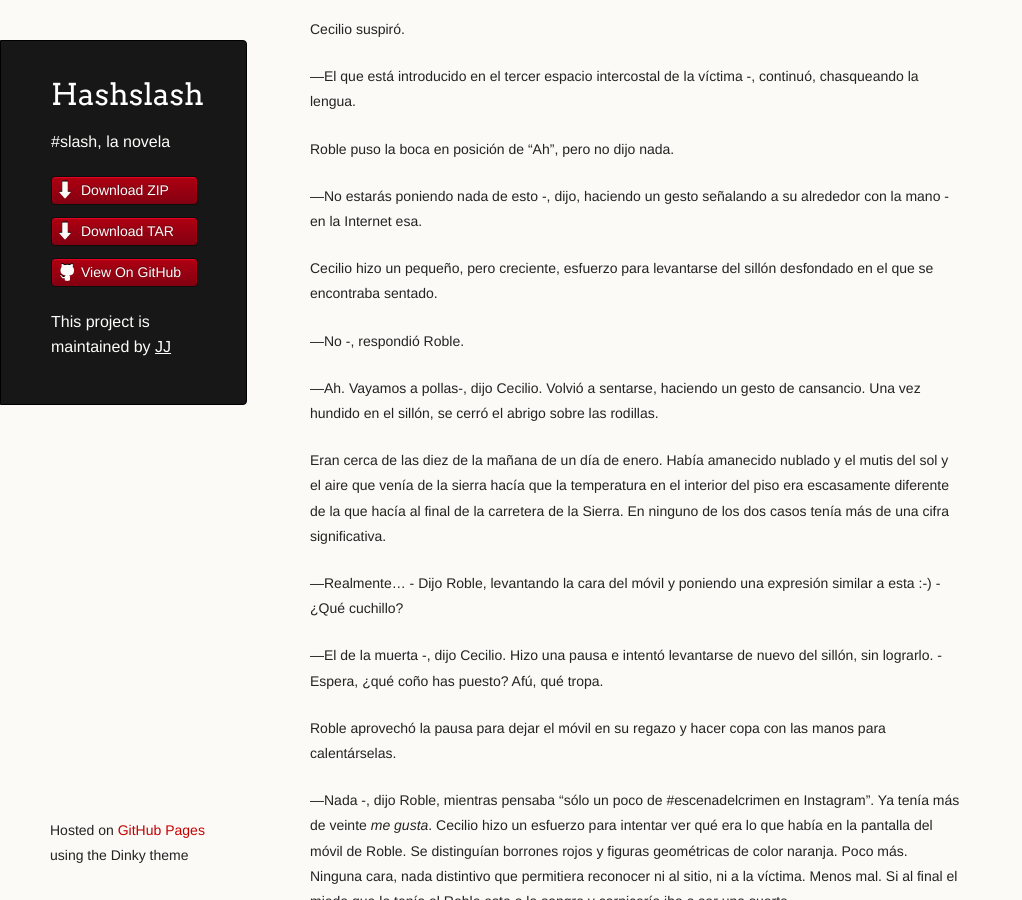
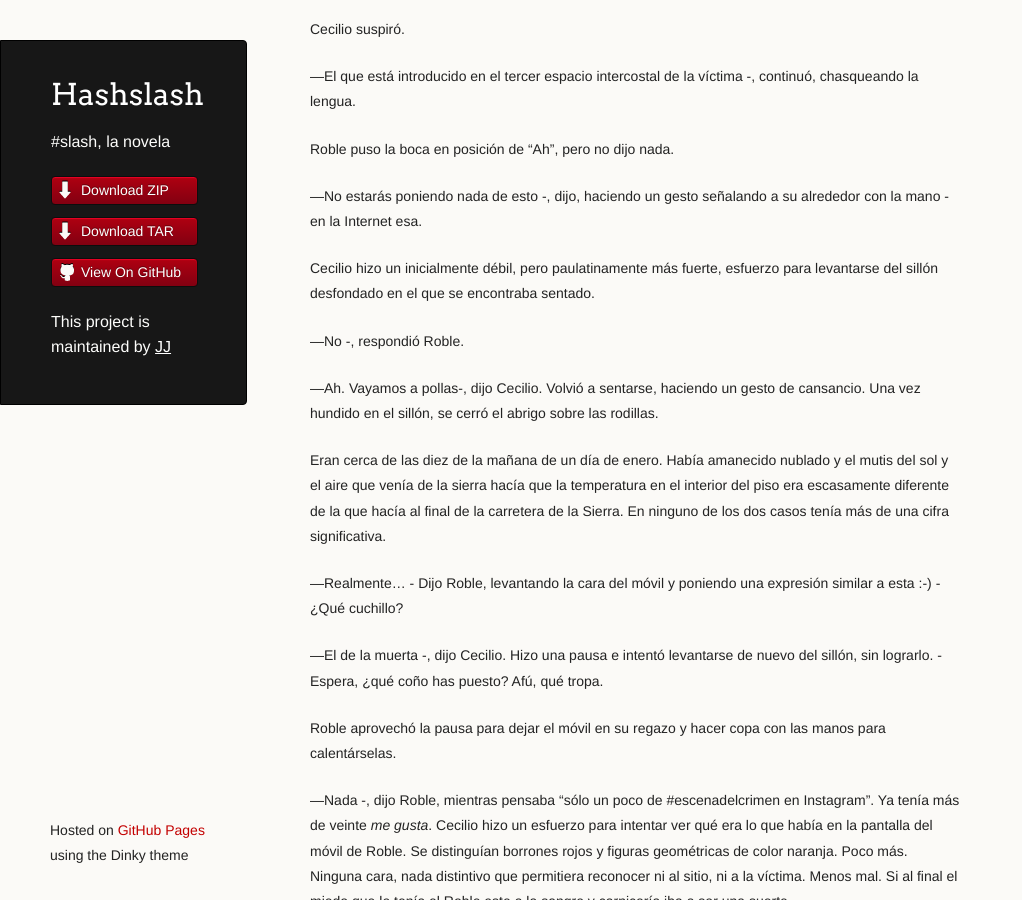
Before and after one commit to JJ/HashSlash, a Jekyll site: the page built from texto/HashSlash.md, in a window 1280 px wide and 900 px high, scrolled down 330 px. Shown: the whole window, without its empty margins (0-1022 px from the left). Built offline with Jekyll 4.4.1, drawn with Linux system fonts in a browser that asks for light colours.

Commit message:
Sync texto/HashSlash.md from master to gh-pages

```diff
--- a/texto/HashSlash.md
+++ b/texto/HashSlash.md
@@ -26,7 +26,7 @@ Roble puso la boca en posición de "Ah", pero no dijo nada.
 —No estarás poniendo nada de esto -, dijo, haciendo un gesto señalando a su
 alrededor con la mano - en la Internet esa.
 
-Cecilio hizo un pequeño, pero creciente, esfuerzo para levantarse del sillón desfondado en el que se
+Cecilio hizo un inicialmente débil, pero paulatinamente más fuerte, esfuerzo para levantarse del sillón desfondado en el que se
 encontraba sentado.
 
 —No -, respondió Roble.
```
